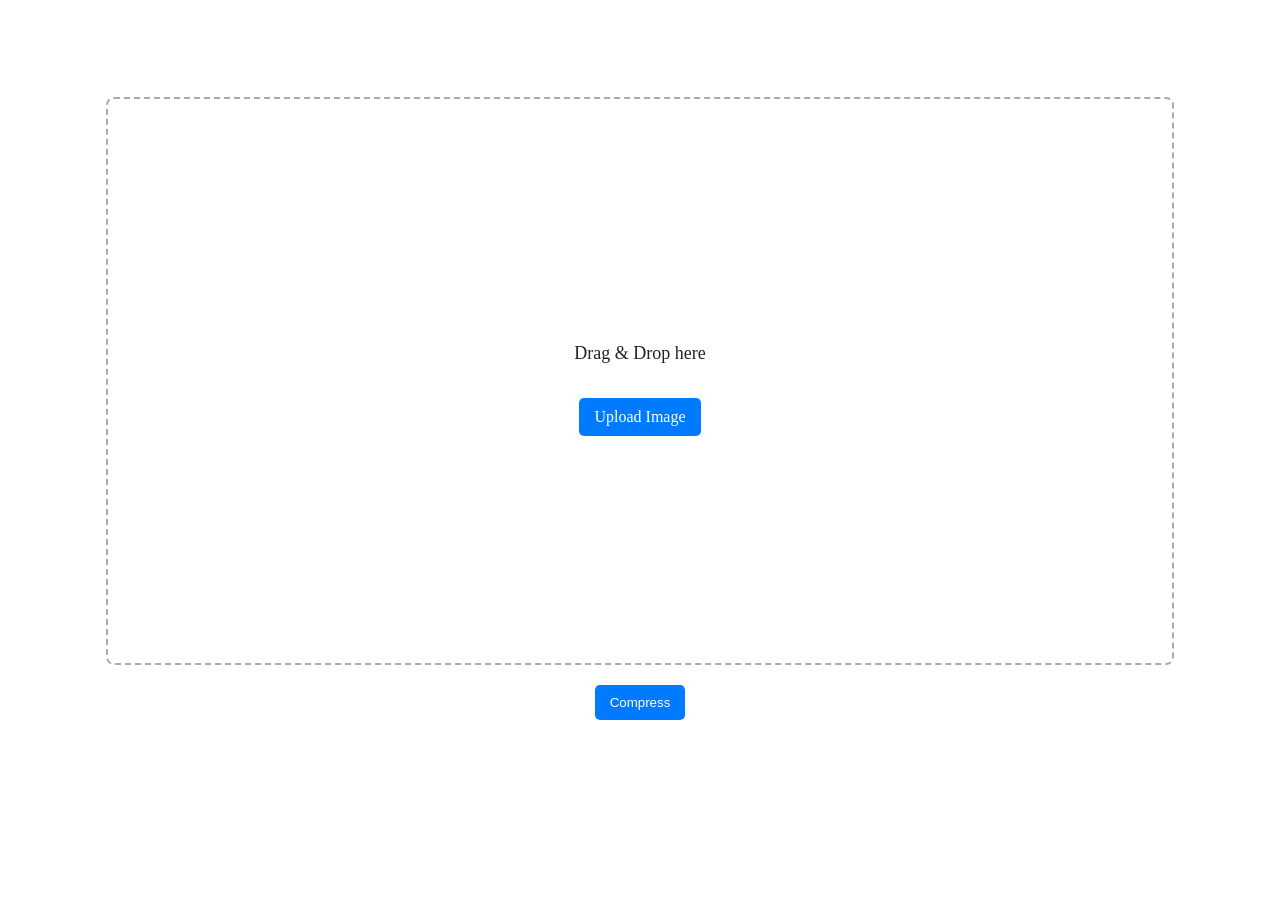
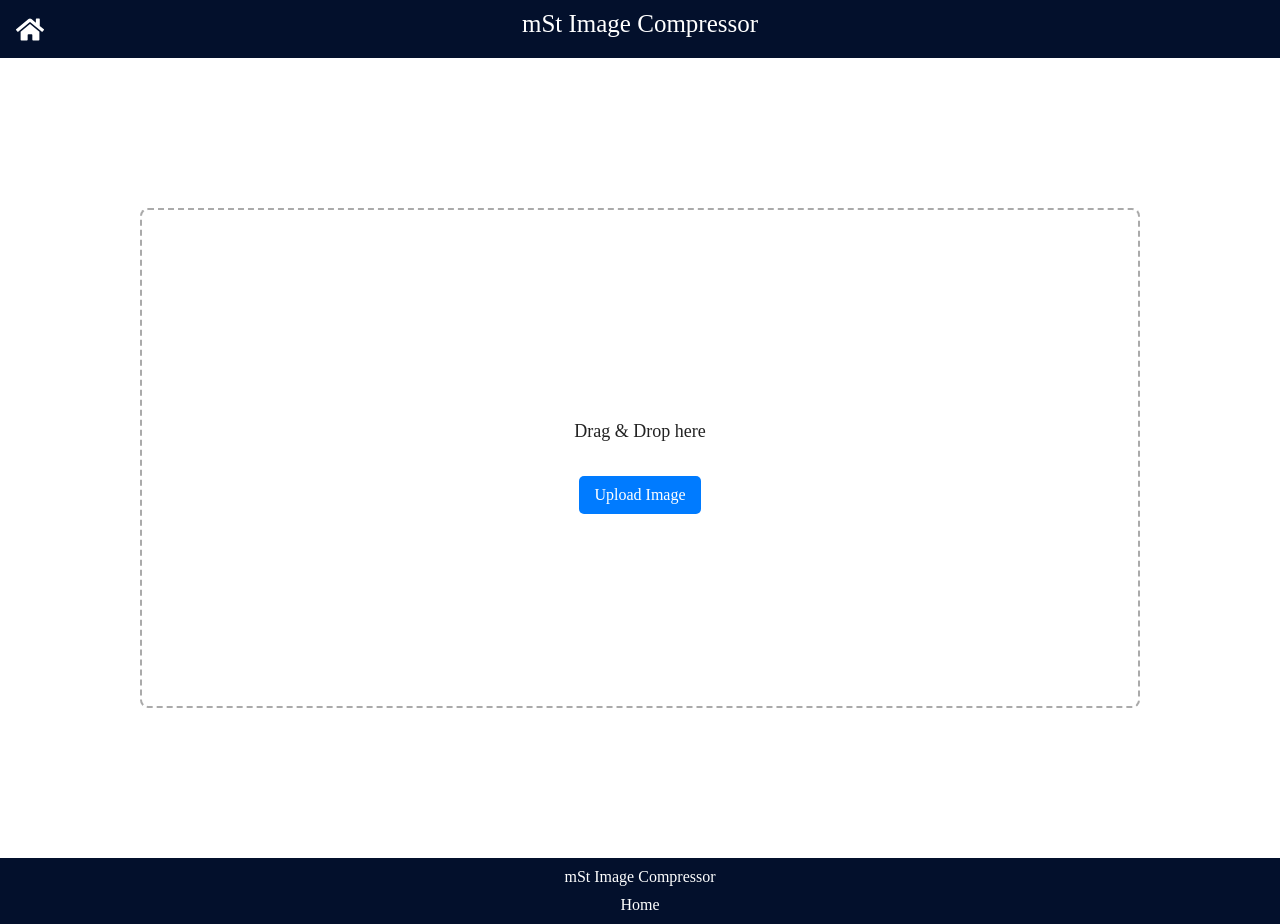
Before and after one commit to mosahle7/mst-image-compressor, a React (Vite) app: page / in a window 1280 px wide. Before the commit the page ends 816 px from the top, so only its background shows below. Built offline with nearby package versions, Linux system fonts and the light colour scheme.

Commit message:
Header and Footer Added!

```diff
--- a/package.json
+++ b/package.json
@@ -14,6 +14,7 @@
     "axios": "^1.7.9",
     "react": "^19.0.0",
     "react-dom": "^19.0.0",
+    "react-router-dom": "^7.1.5",
     "styled-components": "^6.1.15"
   },
   "devDependencies": {
--- a/src/App.css
+++ b/src/App.css
@@ -1,3 +1,62 @@
+* {
+  box-sizing: border-box;
+}
+
+body, html {
+  margin: 0;
+  padding: 0;
+  overflow-x: hidden; /* Prevent horizontal scrolling */
+}
+
+a{
+  color:  rgb(1, 28, 85);
+  text-decoration: none;
+}
+a:hover{
+  color: rgb(13, 120, 219);
+}
+
+
+
+header {
+  background-color: rgb(3, 16, 44);
+  padding: 10px;
+  text-align: center;
+  font-size: 25px;
+  color:white;
+  display: grid;
+  grid-template-columns: auto 1fr;
+
+
+}
+
+header a{
+  color: white;
+
+}
+
+footer{
+  background-color:  rgb(3, 16, 44);
+  padding: 10px;
+  text-align: center;
+  color: white;
+}
+
+footer a{
+  color: white;
+}
+
+/* header{
+  background-color: rgb(3, 16, 44);
+  padding: 10px;
+  text-align: center;
+  font-size: 25px;
+  color: white;
+  display: grid;
+  grid-template-columns: 0.1fr 0.1fr 3fr 0.1fr 0.2fr;
+}
+
+
 /* #root {
   max-width: 1280px;
   margin: 0 auto;
--- a/src/App.jsx
+++ b/src/App.jsx
@@ -1,42 +1,27 @@
-import { useState } from 'react'
+import { useState } from 'react';
+import { BrowserRouter, Routes, Route } from 'react-router-dom';
 import reactLogo from './assets/react.svg'
 import viteLogo from '/vite.svg'
 import './App.css';
 import ImageUploader from './components/ImageUploader';
-
+import { Layout } from './components/Layout';
 function App() {
 
   return(
     <>
-    <ImageUploader />
+
+    <BrowserRouter>
+    <Routes>
+      <Route path = '/' element = {<Layout/>}>
+      <Route index element={<ImageUploader/>}/>
+      </Route>
+
+    </Routes>
+
+    </BrowserRouter>
+
     </>
   )
 }
 
-//   const [count, setCount] = useState(0)
-//   return (
-//     <>
-//       <div>
-//         <a href="https://vite.dev" target="_blank">
-//           <img src={viteLogo} className="logo" alt="Vite logo" />
-//         </a>
-//         <a href="https://react.dev" target="_blank">
-//           <img src={reactLogo} className="logo react" alt="React logo" />
-//         </a>
-//       </div>
-//       <h1>Vite + React</h1>
-//       <div className="card">
-//         <button onClick={() => setCount((count) => count + 1)}>
-//           count is {count}
-//         </button>
-//         <p>
-//           Edit <code>src/App.jsx</code> and save to test HMR
-//         </p>
-//       </div>
-//       <p className="read-the-docs">
-//         Click on the Vite and React logos to learn more
-//       </p>
-//     </>
-//   )
-// }
 export default App
--- /dev/null
+++ b/src/components/Icons.jsx
@@ -0,0 +1,7 @@
+import React from 'react';
+
+export const HomeIcon = ({width, onClick}) => <svg width={width} onClick={onClick} stroke="currentColor" fill="currentColor" stroke-width="0" viewBox="0 0 576 512" height="1em" xmlns="http://www.w3.org/2000/svg"><path d="M280.37 148.26L96 300.11V464a16 16 0 0 0 16 16l112.06-.29a16 16 0 0 0 15.92-16V368a16 16 0 0 1 16-16h64a16 16 0 0 1 16 16v95.64a16 16 0 0 0 16 16.05L464 480a16 16 0 0 0 16-16V300L295.67 148.26a12.19 12.19 0 0 0-15.3 0zM571.6 251.47L488 182.56V44.05a12 12 0 0 0-12-12h-56a12 12 0 0 0-12 12v72.61L318.47 43a48 48 0 0 0-61 0L4.34 251.47a12 12 0 0 0-1.6 16.9l25.5 31A12 12 0 0 0 45.15 301l235.22-193.74a12.19 12.19 0 0 1 15.3 0L530.9 301a12 12 0 0 0 16.9-1.6l25.5-31a12 12 0 0 0-1.7-16.93z"></path></svg>
+export const DownIcon = ({width, onClick}) => <svg width={width} onClick={onClick} stroke="currentColor" fill="currentColor" strokeWidth="0" viewBox="0 0 1024 1024" height="1em" xmlns="http://www.w3.org/2000/svg"><path d="M512 64C264.6 64 64 264.6 64 512s200.6 448 448 448 448-200.6 448-448S759.4 64 512 64zm192 472c0 4.4-3.6 8-8 8H328c-4.4 0-8-3.6-8-8v-48c0-4.4 3.6-8 8-8h368c4.4 0 8 3.6 8 8v48z"></path></svg>
+export const UpIcon = ({width, onClick}) => <svg width={width} onClick={onClick} stroke="currentColor" fill="currentColor" strokeWidth="0" viewBox="0 0 16 16" height="1em" xmlns="http://www.w3.org/2000/svg"><path d="M16 8A8 8 0 1 1 0 8a8 8 0 0 1 16 0zM8.5 4.5a.5.5 0 0 0-1 0v3h-3a.5.5 0 0 0 0 1h3v3a.5.5 0 0 0 1 0v-3h3a.5.5 0 0 0 0-1h-3v-3z"></path></svg>
+export const CartIcon = ({width, onClick}) => <svg width={width} onClick={onClick} stroke="currentColor" fill="currentColor" strokeWidth="0" viewBox="0 0 576 512" height="1em" xmlns="http://www.w3.org/2000/svg"><path d="M528.12 301.319l47.273-208C578.806 78.301 567.391 64 551.99 64H159.208l-9.166-44.81C147.758 8.021 137.93 0 126.529 0H24C10.745 0 0 10.745 0 24v16c0 13.255 10.745 24 24 24h69.883l70.248 343.435C147.325 417.1 136 435.222 136 456c0 30.928 25.072 56 56 56s56-25.072 56-56c0-15.674-6.447-29.835-16.824-40h209.647C430.447 426.165 424 440.326 424 456c0 30.928 25.072 56 56 56s56-25.072 56-56c0-22.172-12.888-41.332-31.579-50.405l5.517-24.276c3.413-15.018-8.002-29.319-23.403-29.319H218.117l-6.545-32h293.145c11.206 0 20.92-7.754 23.403-18.681z"></path></svg>
+export const TrashIcon = ({width, onClick}) => <svg width={width} onClick={onClick} stroke="currentColor" fill="currentColor" strokeWidth="0" viewBox="0 0 16 16" height="1em" xmlns="http://www.w3.org/2000/svg"><path d="M11 1.5v1h3.5a.5.5 0 0 1 0 1h-.538l-.853 10.66A2 2 0 0 1 11.115 16h-6.23a2 2 0 0 1-1.994-1.84L2.038 3.5H1.5a.5.5 0 0 1 0-1H5v-1A1.5 1.5 0 0 1 6.5 0h3A1.5 1.5 0 0 1 11 1.5Zm-5 0v1h4v-1a.5.5 0 0 0-.5-.5h-3a.5.5 0 0 0-.5.5ZM4.5 5.029l.5 8.5a.5.5 0 1 0 .998-.06l-.5-8.5a.5.5 0 1 0-.998.06Zm6.53-.528a.5.5 0 0 0-.528.47l-.5 8.5a.5.5 0 0 0 .998.058l.5-8.5a.5.5 0 0 0-.47-.528ZM8 4.5a.5.5 0 0 0-.5.5v8.5a.5.5 0 0 0 1 0V5a.5.5 0 0 0-.5-.5Z"></path></svg>
--- a/src/components/ImageUploader.jsx
+++ b/src/components/ImageUploader.jsx
@@ -1,6 +1,6 @@
 import { useState } from "react";
 import styled from "styled-components";
-import { uploadeImage } from "./fetcher";
+import { uploadImage } from "./fetcher";
 
 const ImageUploader = () => {
     const [image, setImage] = useState(null);
@@ -36,7 +36,7 @@ const ImageUploader = () => {
 
     const handleButton = async () => {
         if (image) {
-            const compressedImageURL = await uploadeImage(image);
+            const compressedImageURL = await uploadImage(image);
             setCompressed(compressedImageURL);
         }
 
@@ -58,8 +58,10 @@ const ImageUploader = () => {
 
                 {preview && <PreviewImage src={preview} alt="Preview"/>}
             </Container>
+
+            {image &&
             <UploadButton onClick={handleButton}>Compress</UploadButton>
-
+            }
             {compressed &&
                 <CompressedContainer>
                     <p>Compressed Image:</p>
--- /dev/null
+++ b/src/components/Layout.jsx
@@ -0,0 +1,44 @@
+import React from 'react';
+import { Link, Outlet } from 'react-router-dom';
+import styled from 'styled-components';
+import { HomeIcon } from './Icons';
+
+export const Layout = () => {
+    return(
+    <>
+    <header>
+        <HeaderHomeIcon>
+            <Link to='/'><HomeIcon width={40}/></Link>
+        </HeaderHomeIcon>
+
+        <Title> mSt Image Compressor </Title>
+
+    </header>
+
+    <main>
+        <Outlet></Outlet>
+    </main>
+
+    <footer>
+        <Text>mSt Image Compressor</Text>
+        <Link to='/'>Home</Link>
+
+    </footer>
+    </>
+    )
+
+}
+
+const HeaderHomeIcon = styled.div`
+    justify-self: start;
+    padding-top: 7px;
+`;
+
+const Title = styled.div`
+    justify-self: center;
+    margin-left: -40px;
+`;
+
+const Text = styled.div`
+    padding-bottom: 10px;
+`
--- a/src/components/fetcher.jsx
+++ b/src/components/fetcher.jsx
@@ -1,6 +1,6 @@
 import axios from "axios";
 
-export const uploadeImage = async (image) => {
+export const uploadImage = async (image) => {
     const formData = new FormData();
     formData.append("file", image);
 
```
Also changed, not shown: 1 other file (tests, documents, lock files or other folders).
